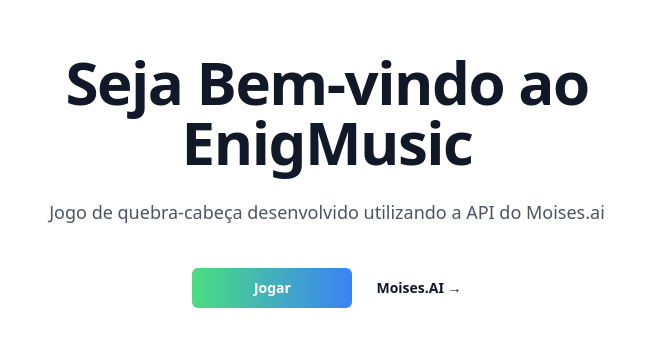
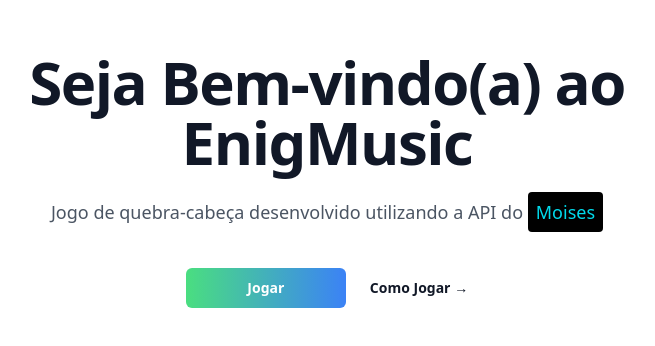
Before and after one commit to wesleyvieira1/HACKATHON-TAIL, a Next.js app in the folder hackathon-tail/: page / in a window 1280 px wide. Shown: the part 172-518 px from the top of the page, without its empty margins (313-968 px from the left). Built offline with nearby package versions, Linux system fonts and the light colour scheme.

Commit message:
add config tailwind

```diff
--- a/hackathon-tail/src/app/components/Welcome.tsx
+++ b/hackathon-tail/src/app/components/Welcome.tsx
@@ -9,11 +9,11 @@ export default class Welcome extends Component {
     <div className="relative isolate px-6 lg:px-8">
         <div className="mx-auto max-w-2xl py-32 sm:py-48 lg:py-56">
             <div className="text-center">
-                <h1 className="text-4xl font-bold tracking-tight text-gray-900 sm:text-6xl">Seja Bem-vindo ao EnigMusic</h1>
-                <p className="mt-6 text-lg leading-8 text-gray-600">Jogo de quebra-cabeça desenvolvido utilizando a API do Moises.ai</p>
+                <h1 className="text-4xl font-bold tracking-tight text-gray-900 sm:text-6xl">Seja Bem-vindo(a) ao EnigMusic</h1>
+                <p className="mt-6 text-lg leading-8 text-gray-600">Jogo de quebra-cabeça desenvolvido utilizando a API do <a href='https://music.ai/?click_section=header_api' className='text-moisesai-color rounded p-2 bg-black'>Moises</a></p>
                 <div className="mt-10 flex items-center justify-center gap-x-6">
                     <Link to='/jogar' className="w-40 rounded-md bg-indigo-600 px-3.5 py-2.5 text-sm font-semibold text-white bg-gradient-to-r from-green-400 to-blue-500 hover:from-blue-500 hover:to-green-500">Jogar</Link>
-                    <a href="https://moises.ai/pt/" target='_blank' className="text-sm font-semibold leading-6 text-gray-900">Moises.AI <span aria-hidden="true">→</span></a>
+                    <Link to='' target='_blank' className="text-sm font-semibold leading-6 text-gray-900">Como Jogar <span aria-hidden="true">→</span></Link>
                 </div>
             </div>
         </div>
--- a/hackathon-tail/tailwind.config.ts
+++ b/hackathon-tail/tailwind.config.ts
@@ -7,7 +7,11 @@ const config: Config = {
     "./src/app/**/*.{js,ts,jsx,tsx,mdx}",
   ],
   theme: {
-    extend: {},
+    extend: {
+      colors:{
+        'moisesai-color':'#00DAEB'
+      }
+    },
   },
   plugins: [],
 };
```
